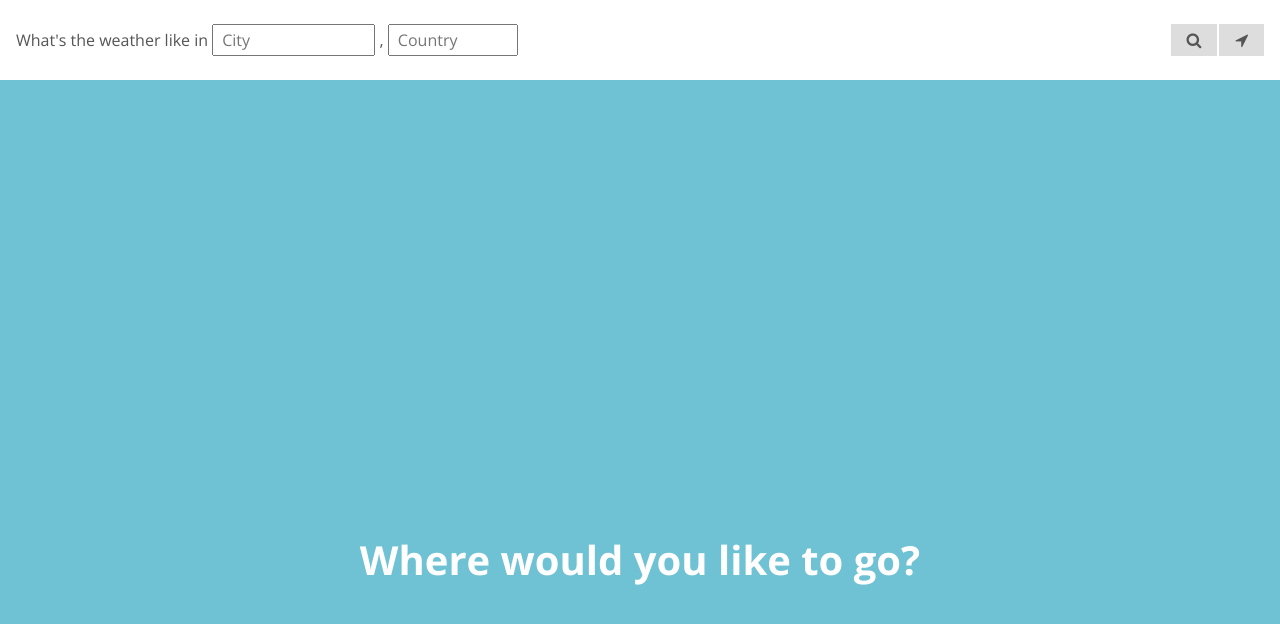
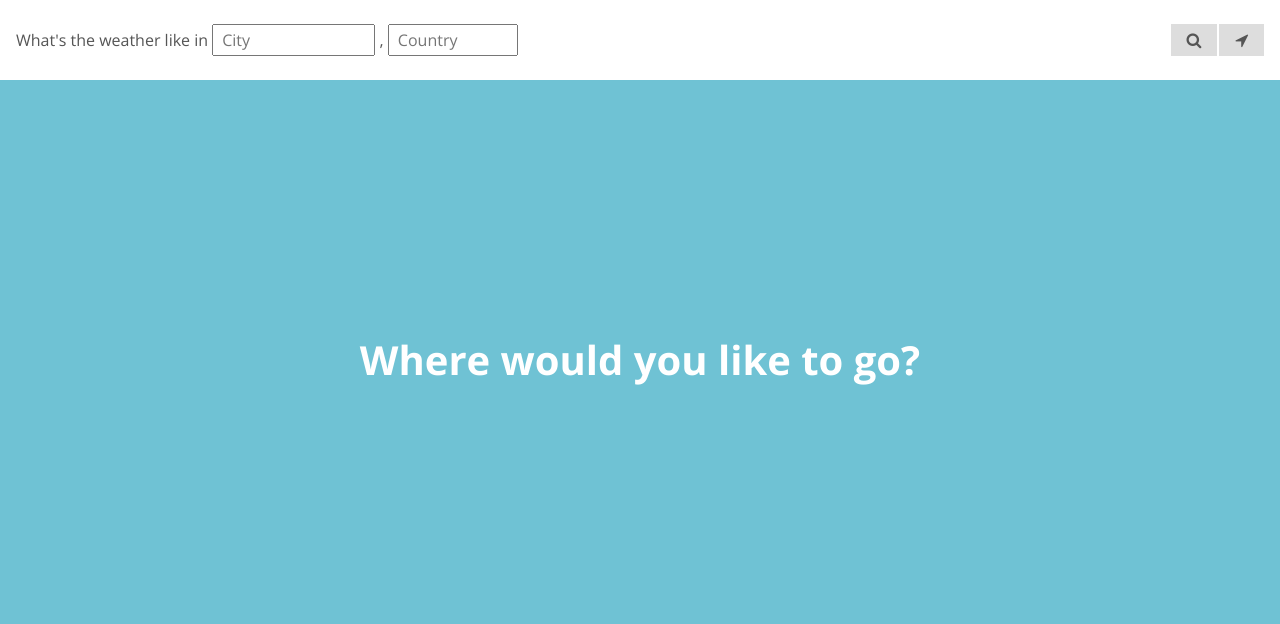
Before and after one commit to jgiamanco/weather-2.0, a website built with webpack: page public/index.html in a window 1280 px wide. Built offline with nearby package versions, Linux system fonts and the light colour scheme; no server answers.

Commit message:
Adjust CSS

```diff
--- a/public/weather.css
+++ b/public/weather.css
@@ -339,7 +339,7 @@ button:focus {
 @media only screen and (min-width: 500px) {
   .middle {
     position: absolute;
-    top: 50%;
+    top: 200px;
     right: 0;
     left: 0;
     transform: translateY(-50%);
```
